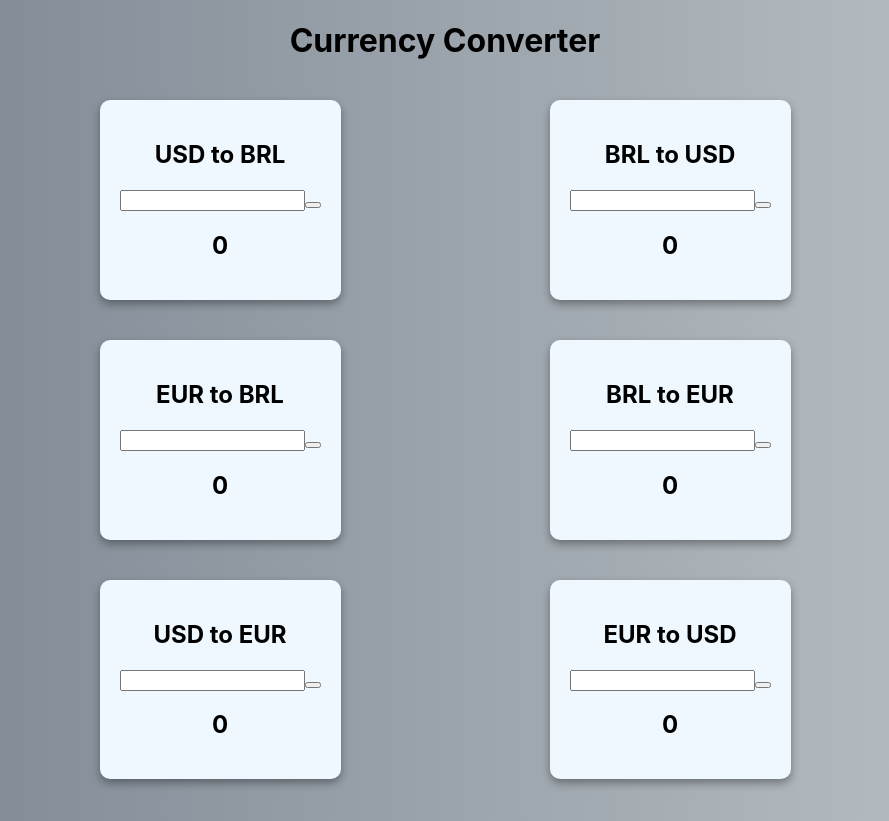
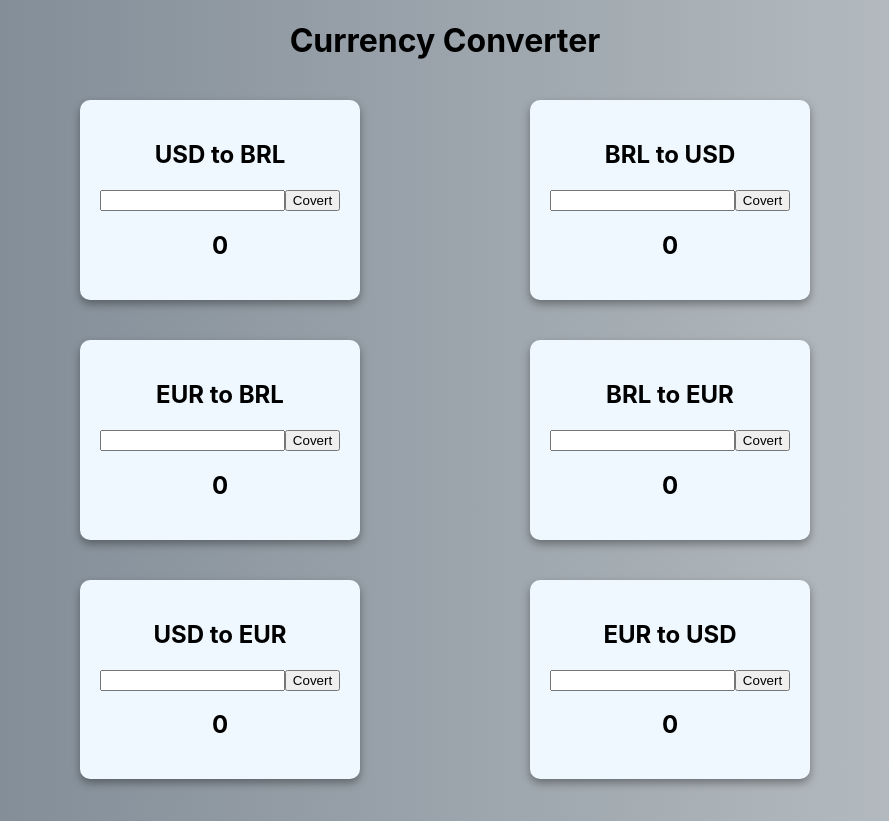
Before and after one commit to JulianaBernardes/react-currency-converter, a React (Create React App) app: page / in a window 1280 px wide. Shown: the whole page, without its empty margins (195-1084 px from the left). Built offline with nearby package versions, Linux system fonts and the light colour scheme.

Commit message:
fix button content

```diff
--- a/src/components/Converter.js
+++ b/src/components/Converter.js
@@ -35,7 +35,7 @@ export default class Converter extends Component {
                 <h2>{this.props.currencyA} to {this.props.currencyB}</h2>
                 <input type="text"
                     onChange={(event) =>{this.setState({currencyA_value:event.target.value})}}></input>
-                <button type="button" value="Convert" onClick={this.toConvert}></button>
+                <button type="button" onClick={this.toConvert}>Covert</button>
                 <h2>{this.state.currencyB_value}</h2>
                 {console.log(this.state.currencyB_value)}
             </div>
```
Also changed, not shown: 1 other file (tests, documents, lock files or other folders).
